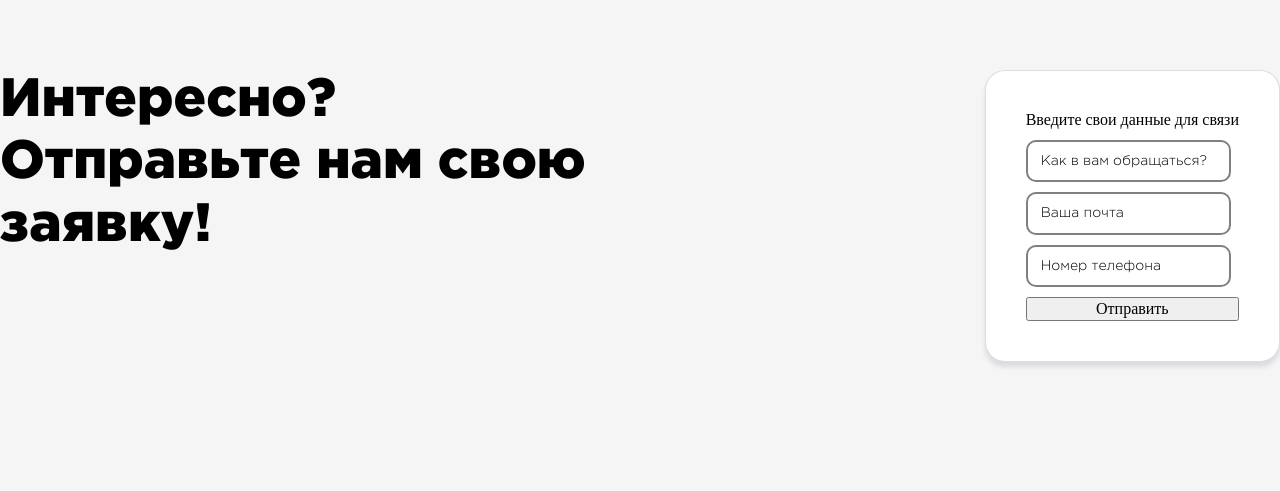
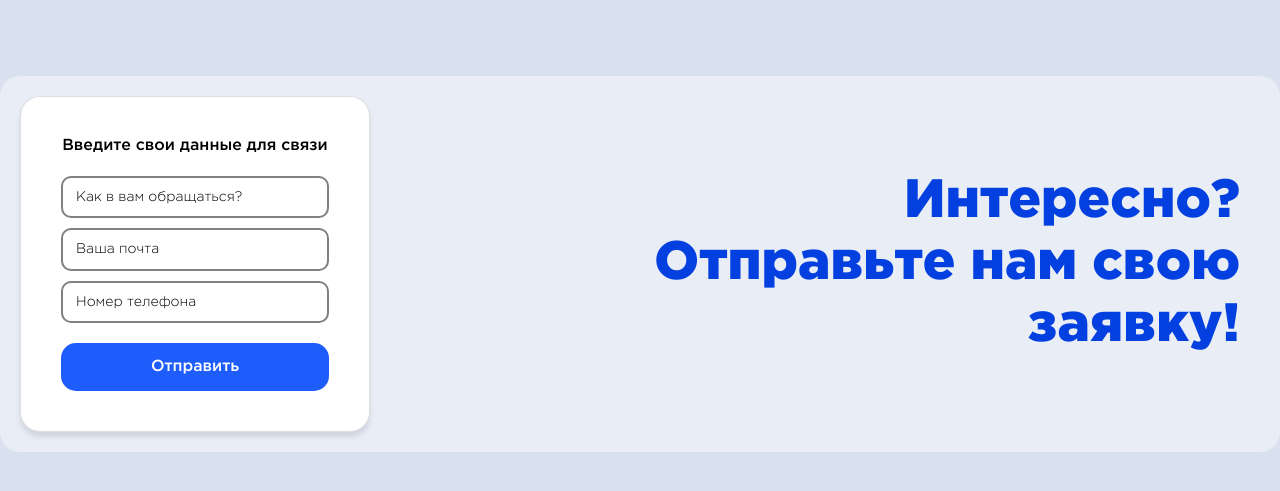
Before and after one commit to TheNeyre/fidelis, a React (Create React App) app: page / in a window 1280 px wide. Shown: the part 3342-3833 px from the top of the page. Built offline with nearby package versions, Linux system fonts and the light colour scheme; no server answers.

Commit message:
add form

```diff
--- a/src/pages/main/components/form/component.module.scss
+++ b/src/pages/main/components/form/component.module.scss
@@ -1,29 +1,85 @@
 
 .bitrixFormContainer {
-  margin-top: 150px;
+  padding-top: 150px;
   display: flex;
   width: 100%;
   justify-content: center;
   .bitrixFormContainerContent {
     display: flex;
     width: 1400px;
+    flex-direction: row-reverse;
     justify-content: space-between;
+    align-items: center;
+    background-color: rgba(255, 255, 255, 0.425);
+    padding: 20px;
+    border-radius: 20px;
     .bitrixFormTitle {
       font-size: 54px;
       font-family: "main";
       font-weight: bold;
       max-width: 800px;
+      text-align: right;
+      color: var(--color-main);
+      margin-right: 20px;
     }
     .bitrixForm {
       padding: 40px;
       display: flex;
       flex-direction: column;
+      justify-content: center;
+      align-items: center;
       gap: 10px;
       background: white;
       border-radius: 20px;
       box-shadow: 0px 5px 5px 0px #0012331c;
       border: 1px solid #00123323;
+      width: 350px;
+      .submitButton {
+        width: 100%;
+        padding: 15px;
+        border: none;
+        background-color: var(--color-main-light);
+        border-radius: 15px;
+        font-family: "main";
+        color: white;
+        font-weight: 600;
+        margin-top: 10px;
+        cursor: pointer;
+        transition: all .3s ease;
+        &:hover {
+          background-color: #467bff;
+        }
+      }
+      .submitButtonSuccess {
+        background: #d4ffd785;
+        color: rgb(17, 94, 2);
+        border: 1px dashed #6dff6d;
+        pointer-events: none;
+      }
+      .submitButtonError {
+        background: #ffd4d485;
+        color: rgb(94, 2, 2);
+        border: 1px dashed #ff6d6d;
+        pointer-events: none;
+      }
+      .submitButtonLoading {
+        background: #ebebeb85;
+        color: rgb(63, 63, 63);
+        border: 1px dashed #b4b4b4;
+        pointer-events: none;
+      }
+      .formStatus {
+        font-family: "main";
+        font-weight: 600;
+        color: black;
+        transition: all .3s ease;
+        margin-bottom: 10px;
+      }
+      .formStatusError {
+        color: rgb(255, 114, 114);
+      }
       .formInputContainer {
+        width: 100%;
         position: relative;
         .additionText {
           position: absolute;
@@ -38,21 +94,24 @@
           padding-left: 5px;
           padding-right: 5px;
         }
-        .formInput:focus ~ .additionText {
-          top: -6px;
-          color: var(--color-main);
-          font-weight: 600;
-          font-size: 12px;
-        }
         .formInput {
+          width: 100%;
           position: relative;
           padding: 10px 15px 10px 15px;
           border-radius: 10px;
           font-family: "main";
           border: 2px solid gray;
           transition: all .3s ease;
-
-          &:focus {
+          outline: none;
+        }
+        &.focused {
+          .additionText {
+          top: -6px;
+          color: var(--color-main);
+          font-weight: 600;
+          font-size: 12px;
+          }
+          .formInput {
             outline: none;
             border-color: var(--color-main-light);
           }
--- a/src/pages/main/components/form/component.tsx
+++ b/src/pages/main/components/form/component.tsx
@@ -1,63 +1,98 @@
 import styles from "./component.module.scss"
-import { useState } from 'react';
+import { useEffect, useState } from 'react';
+import { SpawnAnimationWrapper } from "../../../common/effects/component";
 export default function BitrixForm () {
 
   const [ formStatus, setFormStatus ] = useState<string>("default");
-  const handleFormSubmit = (event: React.SubmitEvent<HTMLFormElement>) => {
+  const handleFormSubmit = async (event: React.SubmitEvent<HTMLFormElement>) => {
     event.preventDefault();
     setFormStatus("loading");
     const formData = new FormData(event.target);
     const name = formData.get("name")?.toString();
     const email = formData.get("email")?.toString();
     const phone = formData.get("phone")?.toString();
-    if (!email || !phone || !name) { setFormStatus("not-full-data"); return }
-    if (email && !email.includes(".") && !email.includes("@") && !(email.length >= 5)) { setFormStatus("incorrect-data"); return}
-    if (phone && !(phone.length>10)) { setFormStatus("incorrect-data"); return }
+    if (!email || !phone || !name) { setFormStatus("not-full-data-error"); return }
+    if (email && !email.includes(".") && !email.includes("@") && !(email.length >= 5)) { setFormStatus("incorrect-data-error"); return}
+    if (phone && !(phone.length>10)) { setFormStatus("incorrect-data-error"); return }
+
+    const response = await fetch("/api/send_form/", {
+      method: "POST",
+      body: JSON.stringify({name, email, phone}),
+    });
+    if (!response.ok) {setFormStatus("req-error"); return}
+
   }
 
   const formStatusTextTemplates: { [key: string]: string } = {
     "default": "Введите свои данные для связи",
-    "incorrect-data": "Вы некорректно вели данные! Проверьте ещё раз!",
-    "not-full-data": "Все поля обязательны для заполнения!",
+    "incorrect-data-error": "Вы некорректно вели данные! Проверьте ещё раз!",
+    "not-full-data-error": "Все поля обязательны для заполнения!",
     "button:loading": "Загрузка...",
     "button:success": "Успешно!",
     "button:default": "Отправить",
   }
 
-  return ( <div className={styles.bitrixFormContainer}>
+  useEffect(()=>{
+    const formInputs = document.querySelectorAll<HTMLInputElement>(`.${styles.formInputContainer}`);
+    const onInputChange = (event: Event) => {
+      const parent = event.currentTarget as HTMLDivElement;
+      const target = event.target as HTMLInputElement;
+      if (!target || !parent) return;
+      if (target.value) parent.classList.add(styles.focused);
+      if (document.activeElement === target) return;
+      else parent.classList.remove(styles.focused);
+    }
+    const oninputFocusIn = (event: Event) => {
+      const parent = event.currentTarget as HTMLDivElement;
+      const target = event.target as HTMLInputElement;
+      if (target.value) return;
+      parent.classList.add(styles.focused);
+    }
+    const oninputFocusOut = (event: Event) => {
+      const parent = event.currentTarget as HTMLDivElement;
+      const target = event.target as HTMLInputElement;
+      if (target.value) return;
+      parent.classList.remove(styles.focused);
+    }
+    formInputs.forEach((formInput) => {
+      formInput.addEventListener("input", onInputChange);
+      formInput.addEventListener("focusin", oninputFocusIn);
+      formInput.addEventListener("focusout", oninputFocusOut);
+    });
+    return () => formInputs.forEach((formInput) => {
+      formInput.removeEventListener("input", onInputChange);
+      formInput.removeEventListener("focusin", oninputFocusIn);
+      formInput.removeEventListener("focusout", oninputFocusOut);
+    });
+  }, [])
 
+  return ( <SpawnAnimationWrapper>
+  <div className={styles.bitrixFormContainer} id="form">
       <div className={styles.bitrixFormContainerContent}>
       <div className={styles.bitrixFormTitle}>
         Интересно? <br /> Отправьте нам свою заявку!
       </div>
-
       <form className={styles.bitrixForm} onSubmit={(e)=>handleFormSubmit(e)}>
-
         <div className={`${styles.formStatus} ${formStatus.includes("error")?styles.formStatusError:""}`}>
           {formStatusTextTemplates[formStatus]}
         </div>
-
         <div className={styles.formInputContainer}>
           <input type="text" name="name" className={styles.formInput}/>
           <div className={styles.additionText}>{"Как в вам обращаться?"}</div>
         </div>
-
         <div className={styles.formInputContainer}>
           <input type="text" name="email" className={styles.formInput}/>
           <div className={styles.additionText}>{"Ваша почта"}</div>
         </div>
-
         <div className={styles.formInputContainer}>
           <input type="text" name="phone" className={styles.formInput}/>
           <div className={styles.additionText}>{"Номер телефона"}</div>
         </div>
-
-      <button className={styles.submitButton }>{formStatusTextTemplates[`button:${formStatus}`]}</button>
+        <button type="submit" className={`${styles.submitButton} ${formStatus=="loading"?styles.submitButtonLoading:""} ${formStatus=="success"?styles.submitButtonSuccess:""}`}>{["loading", "success", "default"]
+        .includes(formStatus)?formStatusTextTemplates[`button:${formStatus}`]:formStatusTextTemplates["button:default"]}</button>
       </form>
       </div>
 
-
-
-
-  </div> )
+    </div>
+  </SpawnAnimationWrapper> )
 }
--- a/src/pages/main/components/information/component.module.scss
+++ b/src/pages/main/components/information/component.module.scss
@@ -32,6 +32,8 @@
     background: rgb(253, 253, 253);
     box-shadow: 5px 5px 5px 0px rgba(0, 31, 131, 0.1);
     border-radius: 20px;
+    border: 1px transparent solid;
+    transition: all .3s;
     .cardHeader {
       display: inline-flex; gap: 10px;
       font-family: "main";
@@ -82,6 +84,9 @@
         mix-blend-mode:hard-light;
         opacity: 0.4;
       }
+    }
+    &:hover {
+      border-color: var(--color-main-light);
     }
   }
 }
--- a/src/pages/main/page.module.scss
+++ b/src/pages/main/page.module.scss
@@ -282,10 +282,11 @@
 }
 
 .addtitonContentContainer {
+  border-top: 2px solid rgb(118, 138, 177);
   width: 100vw;
   min-height: 4000px;
   box-sizing: border-box;
-  background: rgb(245, 245, 245);
+  background: rgb(217, 224, 238);
   border-top-left-radius: 50px;
   border-top-right-radius: 50px;
   box-shadow: 0px -5px 15px 0px rgba(0, 31, 131, 0.1);
```
Also changed, not shown: 1 other file (tests, documents, lock files or other folders). Lines whose indentation alone changed are shown as unchanged.
